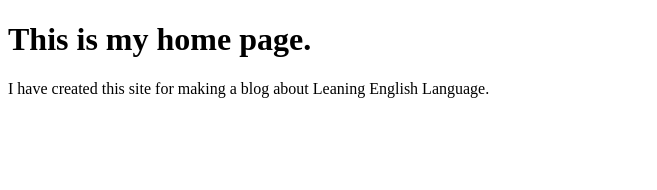
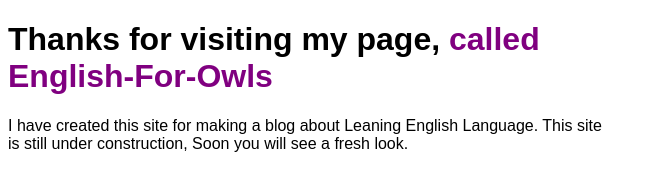
Before and after one commit to sreak/o-levelenglish, a Gatsby site: page / in a window 1280 px wide. Shown: the whole page, without its empty margins (0-657 px from the left). Built offline with nearby package versions, Linux system fonts and the light colour scheme; Gatsby itself is replaced by a stand-in of ours.

Commit message:
Few texts added

```diff
--- a/src/components/layout.js
+++ b/src/components/layout.js
@@ -1,9 +1,11 @@
 import * as React from "react"
+import {container} from "./styles/layout.module.css"
+
 
 const Layout =({children})=>{
     return(
         <div>
-            <main>
+            <main className={container}>
                 {children}
             </main>
         </div>
--- /dev/null
+++ b/src/components/styles/layout.module.css
@@ -0,0 +1,6 @@
+.container{
+    margin: 1opx;
+    max-width: 600px;
+    font-family: sans-serif;
+
+}
--- a/src/pages/index.js
+++ b/src/pages/index.js
@@ -1,11 +1,16 @@
 import * as React from "react";
 import Layout from "../components/layout";
 
-const IndexPage=()=> {
+const IndexPage = () => {
   return (
     <Layout>
-      <h1>This is my home page.</h1>
-      <p>I have created this site for making a blog about Leaning English Language.</p>
+      <h1>Thanks for visiting my page, <span style={{color: "purple"}}>called English-For-Owls</span>
+
+      </h1>
+      <p>
+        I have created this site for making a blog about Leaning English
+        Language. This site is still under construction, Soon you will see a fresh look.
+      </p>
     </Layout>
   );
 };
```
